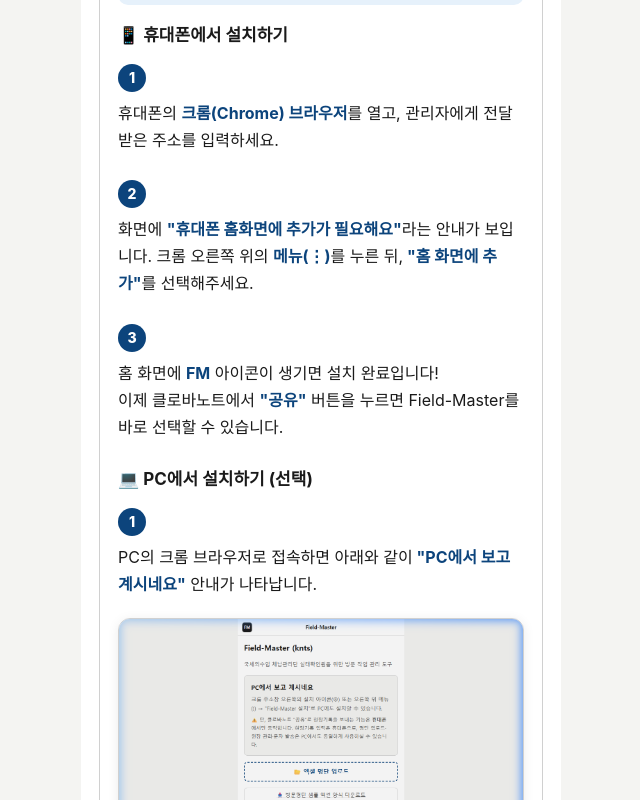
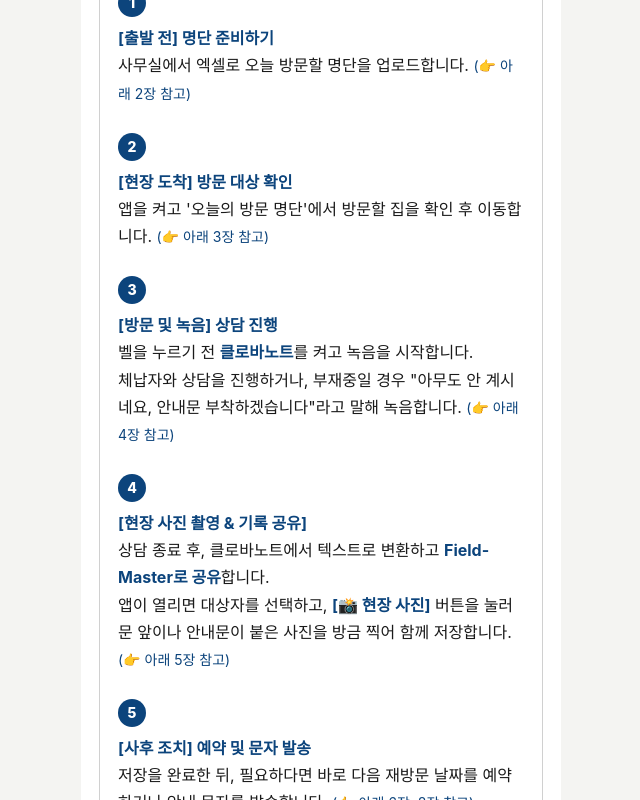
Before and after one commit to ilikefeeling/knts, a Next.js app: page /guide in a window 1280 px wide. Shown: the part 360-1160 px from the top of the page, without its empty margins (319-959 px from the left). Built offline with nearby package versions, Linux system fonts and the light colour scheme.

Commit message:
docs: 가이드에 실전 따라하기(A to Z) 시나리오 섹션 추가

```diff
--- a/app/guide/page.tsx
+++ b/app/guide/page.tsx
@@ -58,6 +58,46 @@
           아래 순서대로 따라 하시면 됩니다.
         </p>
       </div>
+
+      {/* ── 실전 따라하기 ── */}
+      <Section number={0} title="🔥 실무자용: 현장 방문 A to Z" defaultOpen>
+        <p style={{ fontSize: 16, lineHeight: 1.7, marginBottom: 16 }}>
+          실제 업무 순서대로 앱을 어떻게 사용하는지 흐름을 파악해 보세요.
+        </p>
+
+        <Step num={1}>
+          <p>
+            <strong>[출발 전] 명단 준비하기</strong><br />
+            사무실에서 엑셀로 오늘 방문할 명단을 업로드합니다. <span style={{ color: "var(--color-primary)", fontSize: 14 }}>(👉 아래 2장 참고)</span>
+          </p>
+        </Step>
+        <Step num={2}>
+          <p>
+            <strong>[현장 도착] 방문 대상 확인</strong><br />
+            앱을 켜고 &apos;오늘의 방문 명단&apos;에서 방문할 집을 확인 후 이동합니다. <span style={{ color: "var(--color-primary)", fontSize: 14 }}>(👉 아래 3장 참고)</span>
+          </p>
+        </Step>
+        <Step num={3}>
+          <p>
+            <strong>[방문 및 녹음] 상담 진행</strong><br />
+            벨을 누르기 전 <strong>클로바노트</strong>를 켜고 녹음을 시작합니다.<br />
+            체납자와 상담을 진행하거나, 부재중일 경우 &quot;아무도 안 계시네요, 안내문 부착하겠습니다&quot;라고 말해 녹음합니다. <span style={{ color: "var(--color-primary)", fontSize: 14 }}>(👉 아래 4장 참고)</span>
+          </p>
+        </Step>
+        <Step num={4}>
+          <p>
+            <strong>[현장 사진 촬영 & 기록 공유]</strong><br />
+            상담 종료 후, 클로바노트에서 텍스트로 변환하고 <strong>Field-Master로 공유</strong>합니다.<br />
+            앱이 열리면 대상자를 선택하고, <strong>[📸 현장 사진]</strong> 버튼을 눌러 문 앞이나 안내문이 붙은 사진을 방금 찍어 함께 저장합니다. <span style={{ color: "var(--color-primary)", fontSize: 14 }}>(👉 아래 5장 참고)</span>
+          </p>
+        </Step>
+        <Step num={5}>
+          <p>
+            <strong>[사후 조치] 예약 및 문자 발송</strong><br />
+            저장을 완료한 뒤, 필요하다면 바로 다음 재방문 날짜를 예약하거나 안내 문자를 발송합니다. <span style={{ color: "var(--color-primary)", fontSize: 14 }}>(👉 아래 6장, 8장 참고)</span>
+          </p>
+        </Step>
+      </Section>
 
       {/* ── 1장: 설치 ── */}
       <Section number={1} title="설치하기 (처음 한 번만)" defaultOpen>
@@ -250,6 +290,11 @@
           <strong> &quot;↻ 다시 분석하기&quot;</strong>를 한 번 더 누를 수 있습니다.
           (1회 추가 사용 가능)
         </div>
+
+        <div className="guide-warning">
+          <strong>주의:</strong> 저장하기 전에 뒤로 가기를 누르거나 새로고침하면 1단계부터 다시 시작해야 합니다.
+          2단계에서 대상을 다시 선택해 &quot;자동 정리하기&quot;를 누르면 AI 분석 한도가 1회 더 차감될 수 있으니 주의하세요.
+        </div>
       </Section>
 
       {/* ── 6장: 재방문 예약 ── */}
@@ -422,6 +467,17 @@
             기기 간 동기화 기능은 추후 Pro에서 제공 예정입니다.
           </p>
         </div>
+
+        <div className="guide-faq-item">
+          <p className="guide-faq-q">
+            Q. 3단계 저장 전에 실수로 나갔는데 어떻게 하나요?
+          </p>
+          <p className="guide-faq-a">
+            스마트폰의 &apos;최근 앱 보기&apos;를 통해 브라우저를 다시 켜시면 3단계가 유지되어 있습니다.
+            하지만 실수로 &apos;새로고침&apos;이나 &apos;뒤로 가기&apos;를 누르셨다면 진행 상태가 초기화되어 1단계부터 다시 하셔야 합니다.
+            이때 AI 자동분류를 다시 요청하면 무료 횟수 한도(15건)가 1건 더 차감될 수 있습니다.
+          </p>
+        </div>
       </Section>
 
       {/* ── 하단 ── */}
```
